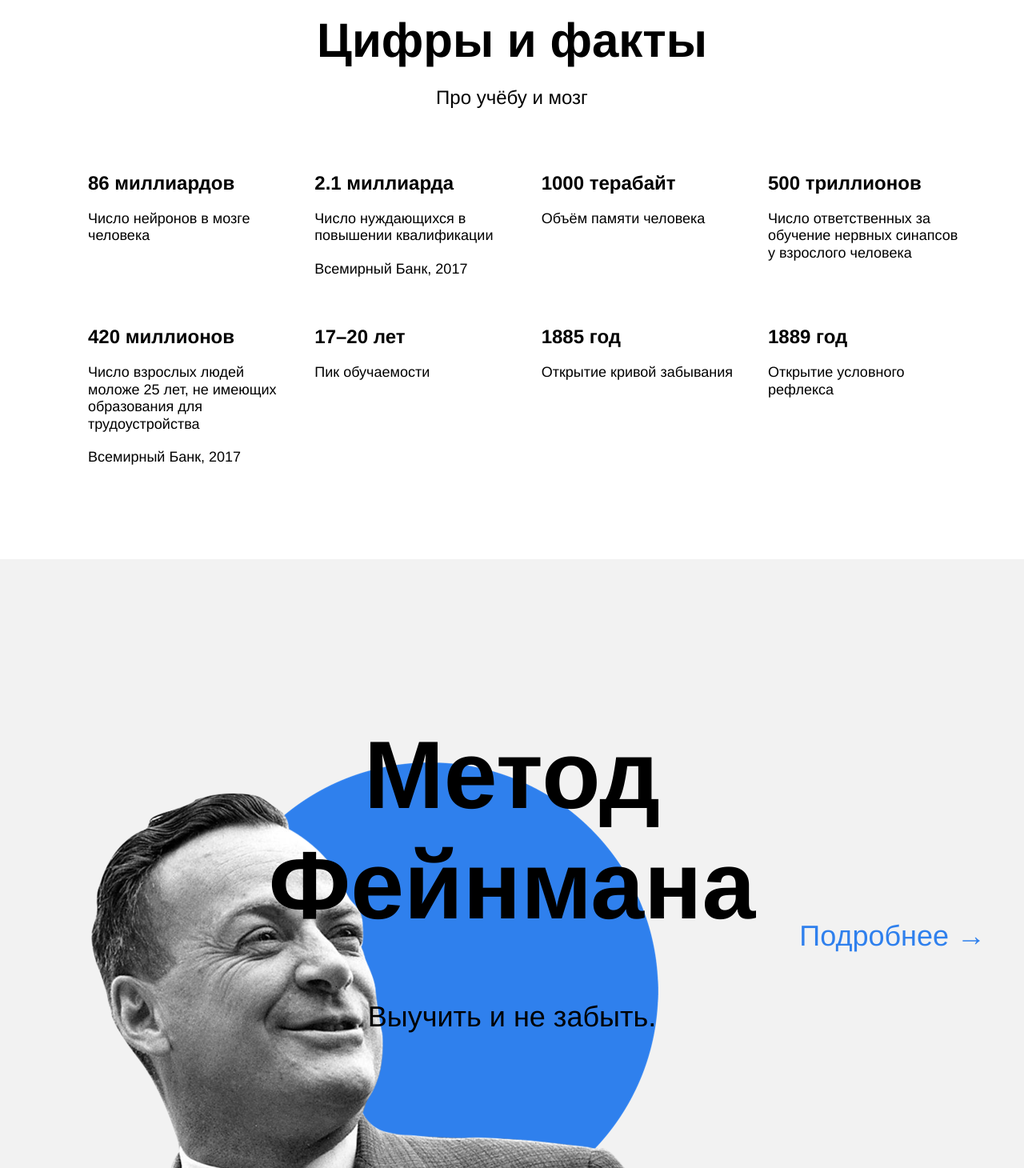
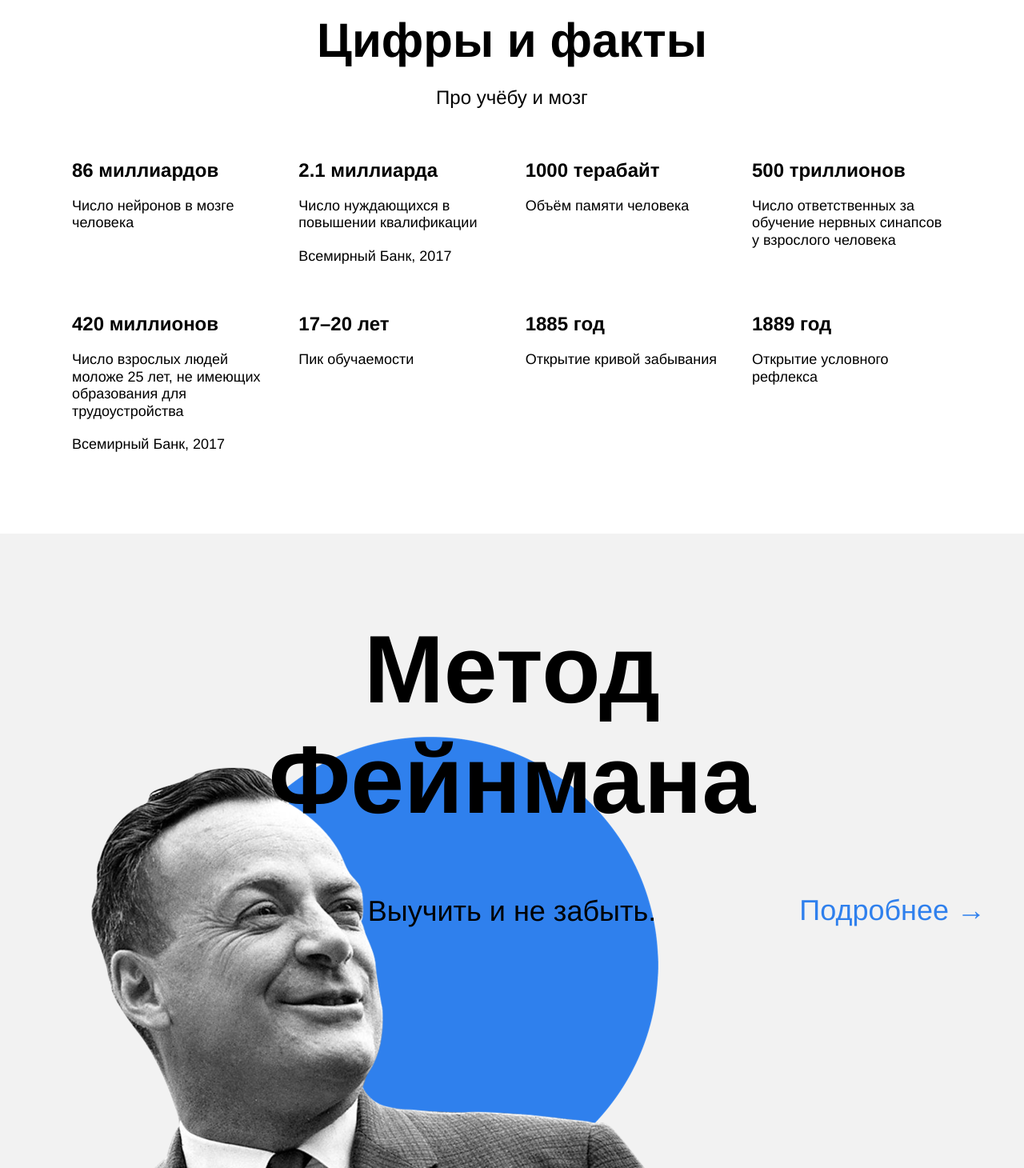
Before and after one commit to PaulGVRSHKN/-1, a plain HTML site: page index.html in a window 1280 px wide. Shown: the part 1340-2800 px from the top of the page at 80% size. Drawn offline with Linux system fonts and the light colour scheme.

Commit message:
Финальный финал Проект 1

```diff
--- a/styles/style.css
+++ b/styles/style.css
@@ -37,6 +37,7 @@
 .header__title {
   z-index: 2;
   max-width: 730px;
+  margin: 0;
   margin-left: 64px;
   color: black;
   line-height: 96px;
@@ -157,6 +158,8 @@
 }
 
 .table {
+  margin: 0;
+  padding: 0;
   display: flex;
   flex-wrap: wrap;
   flex-direction: row;
@@ -201,6 +204,7 @@
 }
 
 .feynman__title {
+  margin: 0;
   margin-bottom: 70px;
   width: 648px;
   text-align: center;
```
